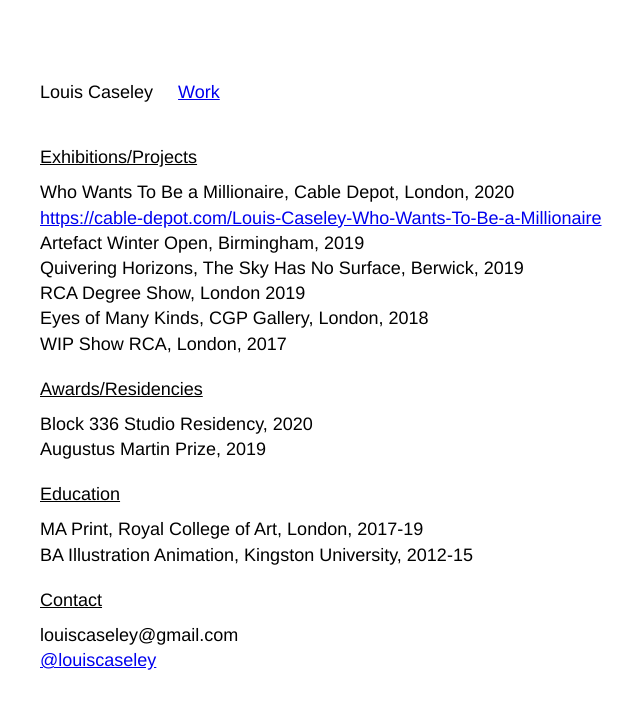
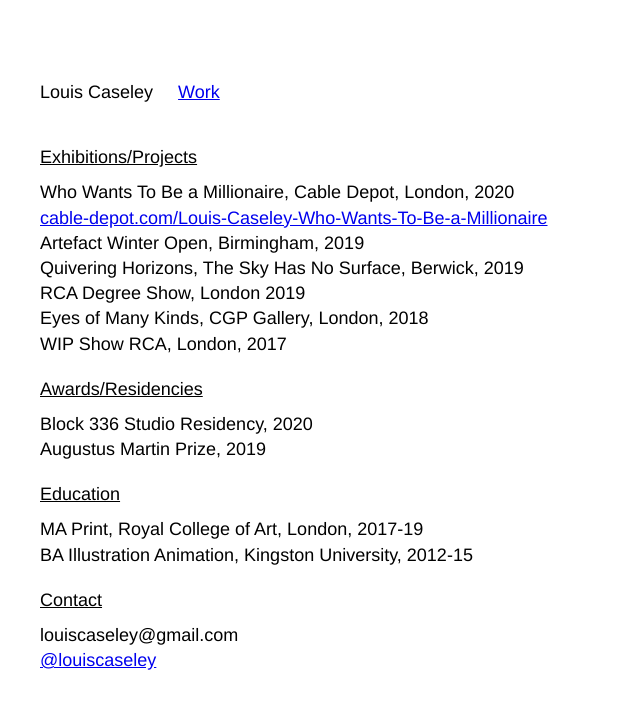
Before and after one commit to vfhwang/louiscaseley, a Jekyll site: the page built from about.md, in a window 1280 px wide. Shown: the top 709 px of the page, without its empty margins (100-740 px from the left). Built offline with Jekyll 4.4.1, drawn with Linux system fonts in a browser that asks for light colours; some of the changed lines change nothing that is shown.

Commit message:
Update from Forestry.io Louis Caseley updated about.md

```diff
--- a/about.md
+++ b/about.md
@@ -7,7 +7,7 @@ permalink: "/info/"
 **Exhibitions/Projects**
 
 * Who Wants To Be a Millionaire, Cable Depot, London, 2020
-* [https://cable-depot.com/Louis-Caseley-Who-Wants-To-Be-a-Millionaire](cable-depot.com/Louis-Caseley-Who-Wants-To-Be-a-Millionaire "cable-depot.com/Louis-Caseley-Who-Wants-To-Be-a-Millionaire")
+* [cable-depot.com/Louis-Caseley-Who-Wants-To-Be-a-Millionaire](cable-depot.com/Louis-Caseley-Who-Wants-To-Be-a-Millionaire "cable-depot.com/Louis-Caseley-Who-Wants-To-Be-a-Millionaire")
 * Artefact Winter Open, Birmingham, 2019
 * Quivering Horizons, The Sky Has No Surface, Berwick, 2019
 * RCA Degree Show, London 2019
```
